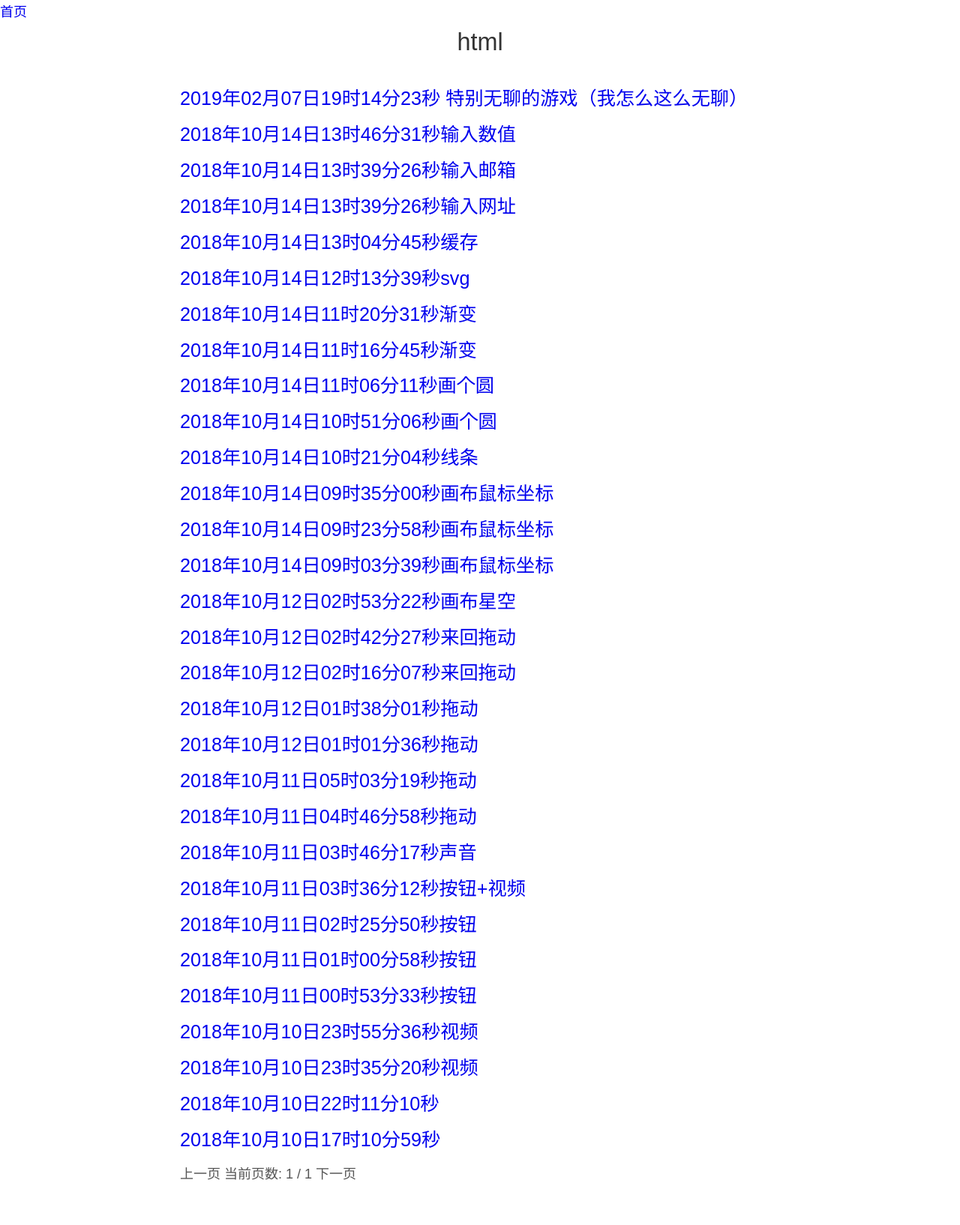
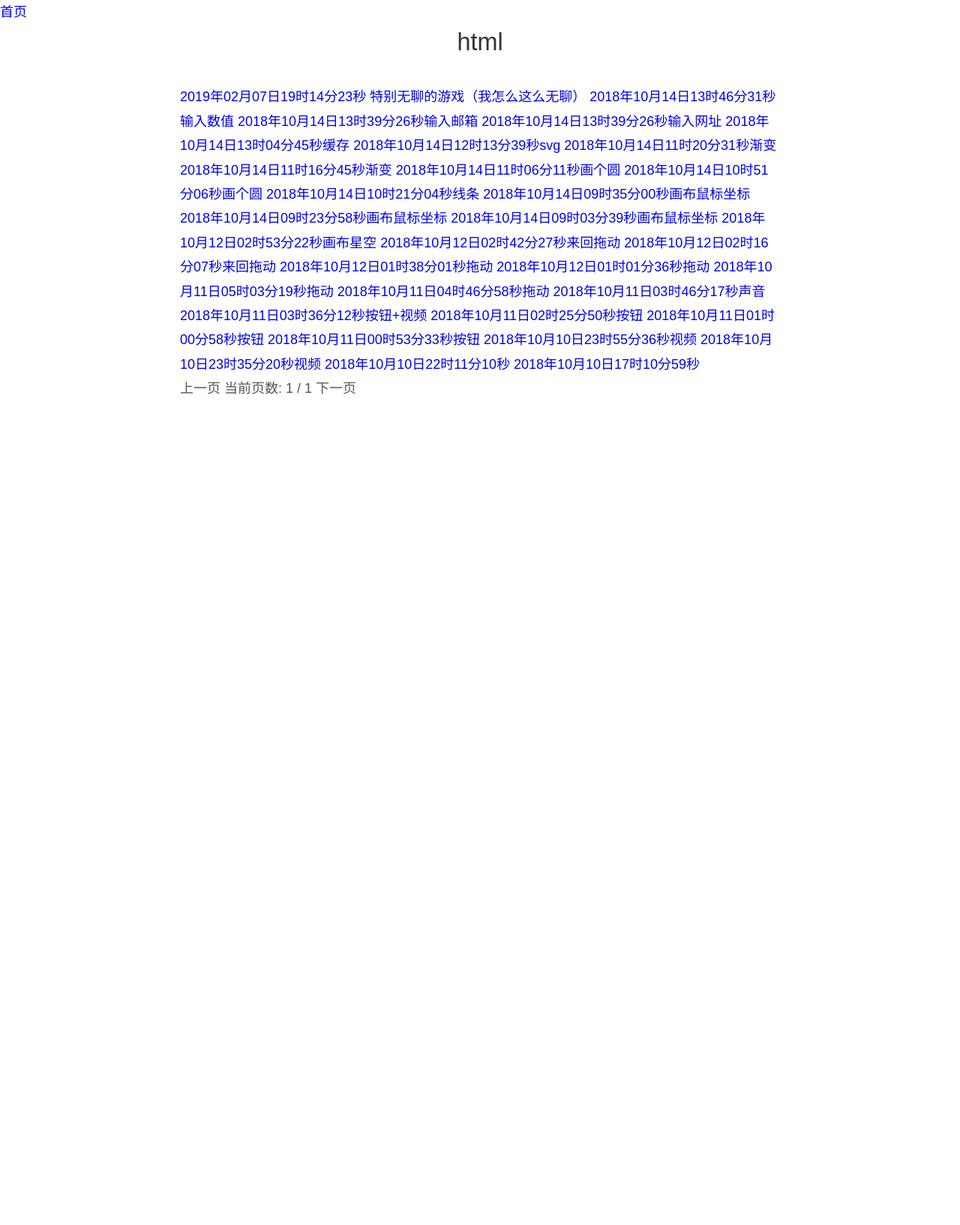
Before and after one commit to xxcczz/xx, a Jekyll site: the page built from index.html, in a window 1280 px wide. Shown: the whole page at 75% size. Built offline with Jekyll 4.4.1, drawn with Linux system fonts in a browser that asks for light colours; the list of posts is cut into pages by our own code; after the commit the page ends 900 px from its top, so only the background shows below that.

```diff
--- a/index.html
+++ b/index.html
@@ -4,7 +4,7 @@ title: html
 ---
 {% for post in paginator.posts %}
 <!--遍历这一页的文章-->
-	<h3><a href="/xx{{ post.url }}">{{ post.title }}</a></h3>
+		<a href="/xx{{ post.url }}">{{ post.title }}</a>
 	<!--链接--><!--标题-->
 {% endfor %}
 <div class="pagination">
```
